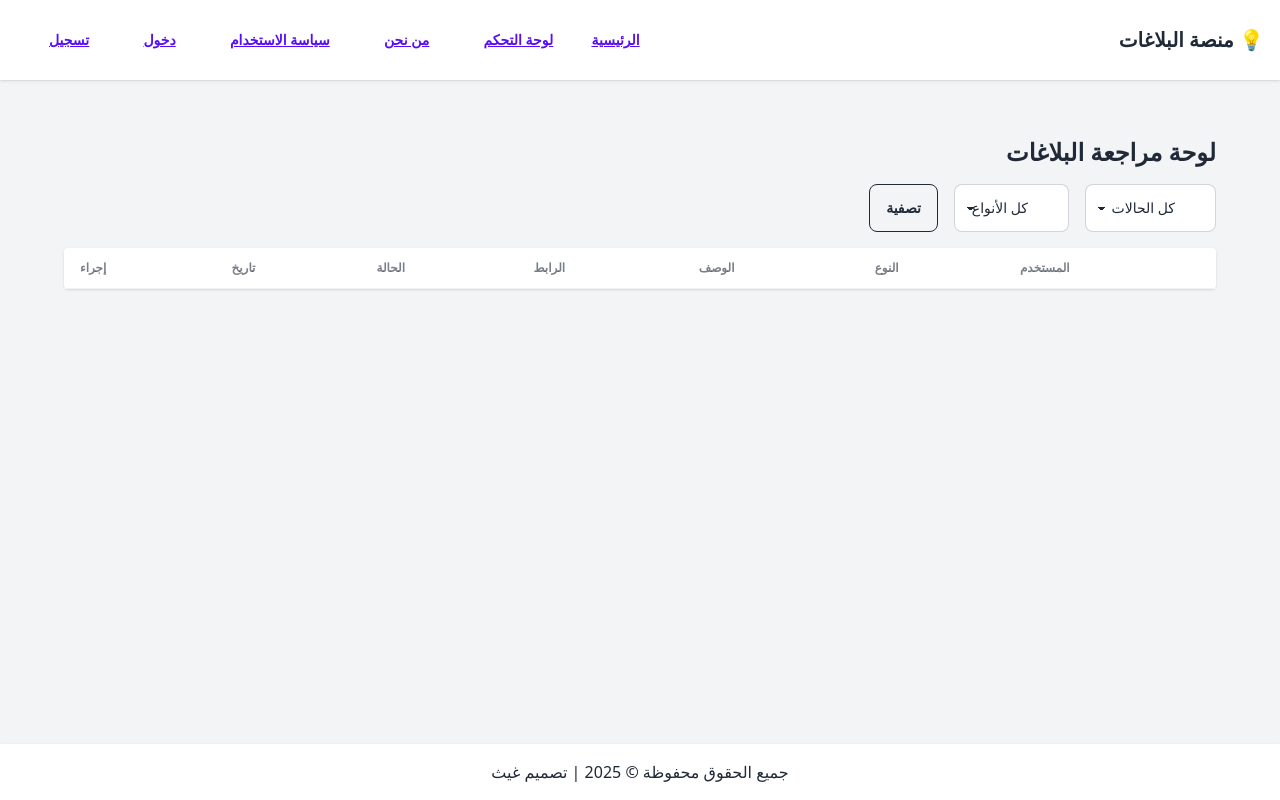
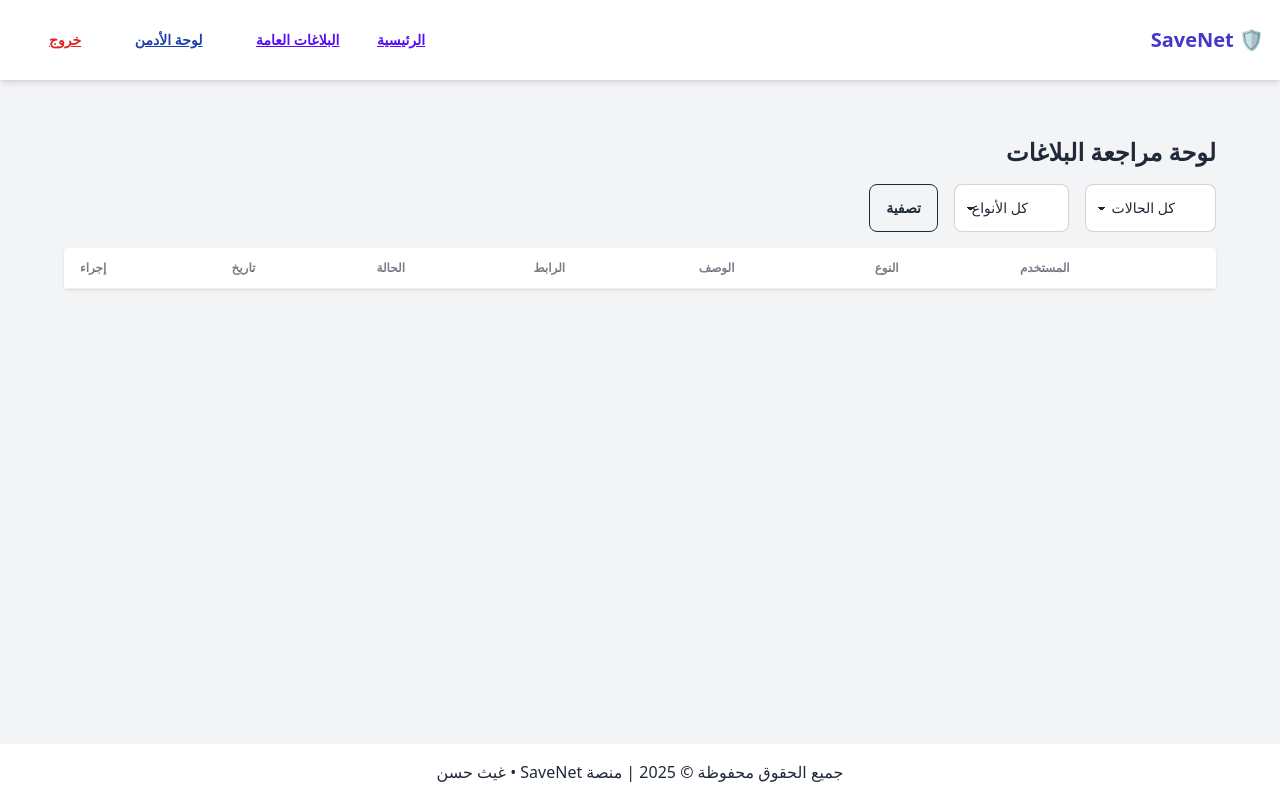
Before and after one commit to ghaithhasan963/reporting-platform, a Flask app: page /admin_dashboard in a window 1280 px wide. Run offline with Flask 3, Linux system fonts and the light colour scheme; the visitor is signed in with stand-in values (Sample User, id 1); data that the repository does not hold is empty; some libraries are stand-ins or nearby versions.

Commit message:
Update base.html

```diff
--- a/reporting_platform/templates/base.html
+++ b/reporting_platform/templates/base.html
@@ -3,31 +3,34 @@
 <head>
   <meta charset="UTF-8">
   <meta name="viewport" content="width=device-width, initial-scale=1.0">
-  <title>{% block title %}منصة البلاغات{% endblock %}</title>
+  <title>{% block title %}منصة SaveNet{% endblock %}</title>
 
-  <!-- ✅ تصميم Tailwind ودعم DaisyUI -->
+  <!-- ✅ Tailwind & DaisyUI لتصميم خيالي -->
   <script src="https://cdn.tailwindcss.com"></script>
   <link href="https://cdn.jsdelivr.net/npm/daisyui@3.6.0/dist/full.css" rel="stylesheet" />
 
-  <!-- ✅ إشعارات SweetAlert2 -->
+  <!-- ✅ SweetAlert للإشعارات -->
   <script src="https://cdn.jsdelivr.net/npm/sweetalert2@11"></script>
 
-  <!-- ✅ حركات انيميشن -->
+  <!-- ✅ Animate.css للحركات -->
   <link rel="stylesheet" href="https://cdnjs.cloudflare.com/ajax/libs/animate.css/4.1.1/animate.min.css" />
 </head>
-
 <body class="bg-gray-100 text-gray-800 min-h-screen flex flex-col">
 
-  <!-- ✅ رأس الصفحة -->
-  <header class="bg-white shadow p-4 flex justify-between items-center">
-    <h1 class="text-xl font-bold">💡 منصة البلاغات</h1>
-    <nav class="space-x-4">
+  <!-- ✅ شريط التنقل -->
+  <header class="bg-white shadow-md p-4 flex justify-between items-center">
+    <h1 class="text-xl font-bold text-indigo-700 animate__animated animate__fadeInDown">🛡️ SaveNet</h1>
+    <nav class="space-x-4 text-sm">
       <a href="{{ url_for('welcome') }}" class="btn btn-link">الرئيسية</a>
-      <a href="{{ url_for('dashboard') }}" class="btn btn-link">لوحة التحكم</a>
-      <a href="{{ url_for('about') }}" class="btn btn-link">من نحن</a>
-      <a href="{{ url_for('policy') }}" class="btn btn-link">سياسة الاستخدام</a>
-      {% if 'user_id' in session %}
-        <a href="{{ url_for('logout') }}" class="btn btn-link text-red-600">تسجيل الخروج</a>
+      <a href="{{ url_for('explore') }}" class="btn btn-link">البلاغات العامة</a>
+      {% if session.get('role') == 'user' %}
+        <a href="{{ url_for('submit_report') }}" class="btn btn-link">رفع بلاغ</a>
+        <a href="{{ url_for('profile') }}" class="btn btn-link">ملفي</a>
+        <a href="{{ url_for('dashboard') }}" class="btn btn-link">لوحتي</a>
+        <a href="{{ url_for('logout') }}" class="btn btn-link text-red-600">خروج</a>
+      {% elif session.get('role') == 'admin' %}
+        <a href="{{ url_for('admin_dashboard') }}" class="btn btn-link text-blue-800">لوحة الأدمن</a>
+        <a href="{{ url_for('logout') }}" class="btn btn-link text-red-600">خروج</a>
       {% else %}
         <a href="{{ url_for('login') }}" class="btn btn-link">دخول</a>
         <a href="{{ url_for('register') }}" class="btn btn-link">تسجيل</a>
@@ -35,14 +38,15 @@
     </nav>
   </header>
 
-  <!-- ✅ محتوى القالب الفرعي -->
-  <main class="flex-grow container mx-auto p-6">
+  <!-- ✅ جسم الصفحة -->
+  <main class="container mx-auto p-6 flex-grow animate__animated animate__fadeInUp">
     {% block content %}{% endblock %}
   </main>
 
-  <!-- ✅ تذييل الصفحة -->
-  <footer class="bg-white shadow text-center p-4">
-    <p>جميع الحقوق محفوظة © {{ current_year if current_year else 2025 }} | تصميم غيث</p>
+  <!-- ✅ تذييل -->
+  <footer class="bg-white text-center p-4 shadow-md mt-auto">
+    <p>جميع الحقوق محفوظة © {{ current_year if current_year else 2025 }} | منصة SaveNet • غيث حسن</p>
   </footer>
+
 </body>
 </html>
```
